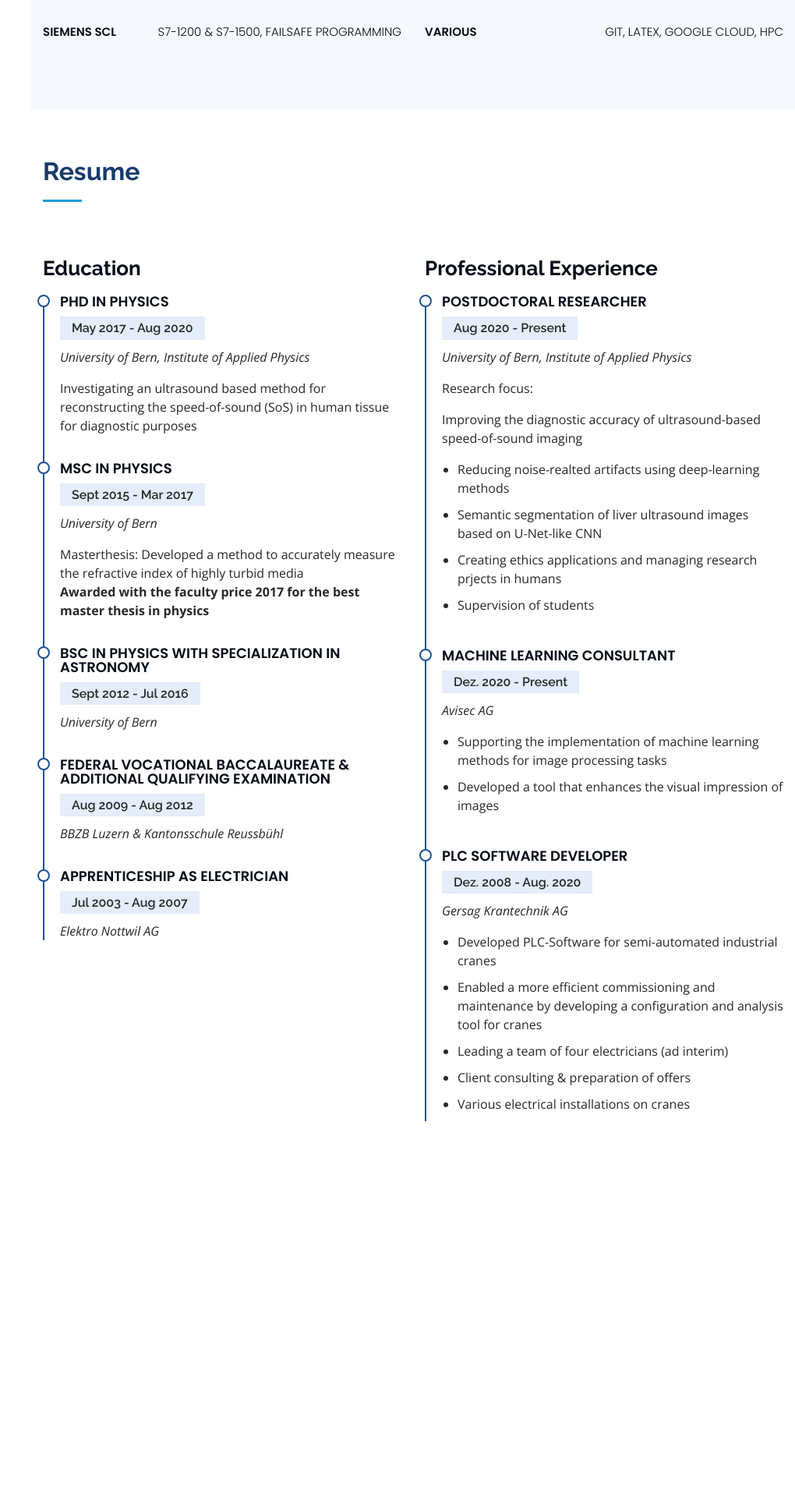
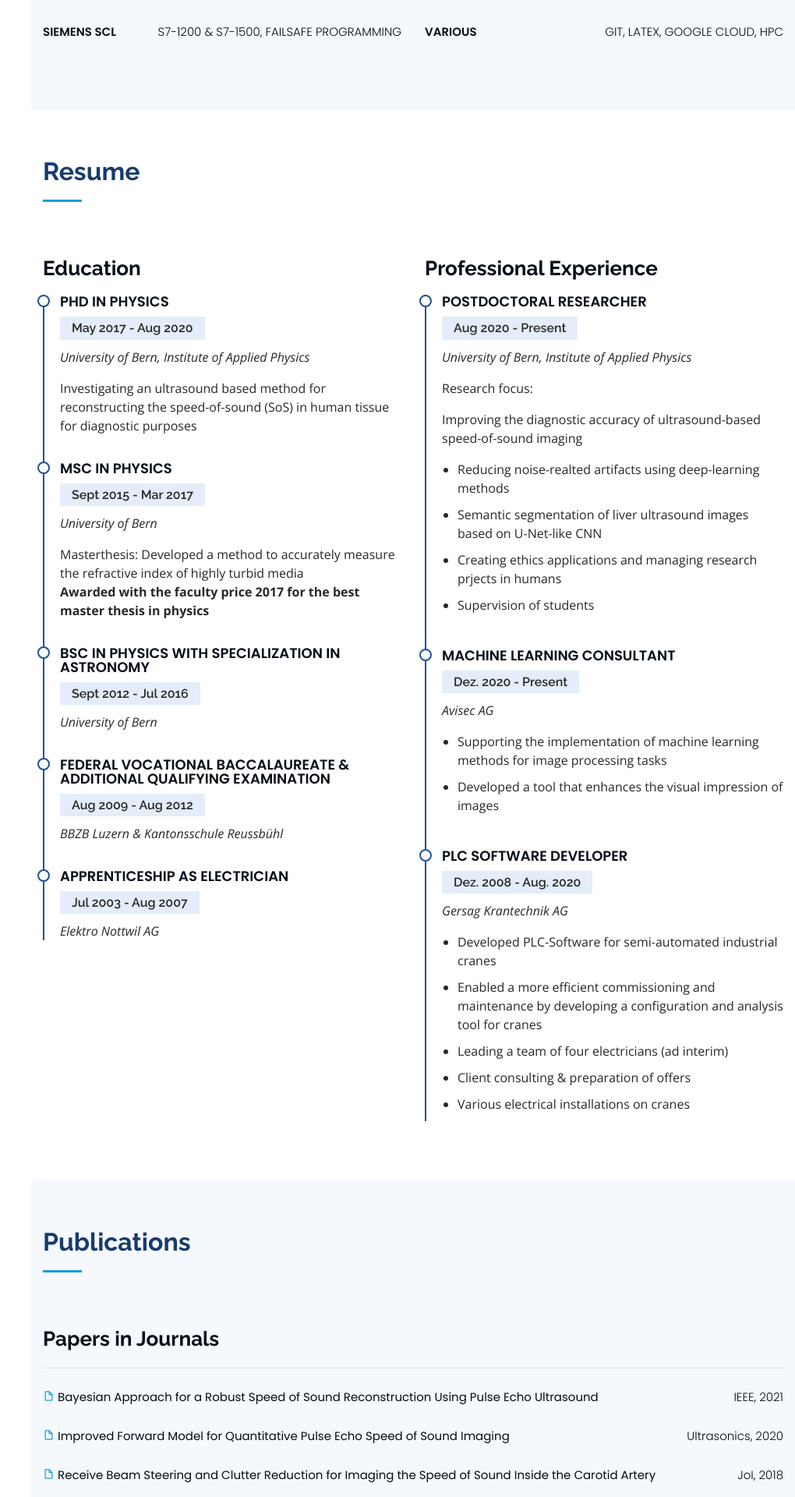
Before and after one commit to PatrickStaehli/portfolio_website, a Flask app: page / in a window 1280 px wide. Shown: the part 1647-3567 px from the top of the page at 78% size, without its empty margins (260-1280 px from the left). Before the commit the page ends 3085 px from the top, so only its background shows below. Run offline with Flask 2, Linux system fonts and the light colour scheme; some libraries are stand-ins or nearby versions.

Commit message:
Adds Publication sections
The publication section contains Papers and Theses. The publications are
in the static folder filses and can be accessed via api. For that reason,
a new route is addes to the main.py.

```diff
--- a/webapp/main.py
+++ b/webapp/main.py
@@ -1,5 +1,6 @@
-from flask import Flask, redirect, url_for, render_template, request, jsonify
+from flask import Flask, redirect, url_for, render_template, request, jsonify, send_from_directory
 import numpy as np
+import os
 
 app = Flask(__name__)
 app.config["TEMPLATES_AUTO_RELOAD"] = True
@@ -10,6 +11,20 @@ app.config['JSON_SORT_KEYS'] = False
 def home():
         return render_template("index.html")
 
+@app.route("/files", methods=['GET'])
+def get_thesis():
+    '''
+    Returns the bookings that are defined in the defined .csv file as json.
+    The filename is passed via the argument 'filename'
+    '''
+    print('Requesting file')
+    if 'filename' in request.args:
+        workingdir = os.path.abspath(os.getcwd())
+        filepath = workingdir + '/static/files/'
+        return send_from_directory(filepath, request.args['filename'])
+    else:
+        return 'File not found'
+
 @app.after_request
 def add_header(response):
     response.headers['Cache-Control'] = 'public, max-age=0'
--- a/webapp/static/assets/css/style.css
+++ b/webapp/static/assets/css/style.css
@@ -599,6 +599,61 @@ section {
   bottom: 0;
 }
 
+
+
+/*--------------------------------------------------------------
+# Publications
+--------------------------------------------------------------*/
+.publications .publication {
+  height: 50px;
+  display: block;
+  background: none;
+}
+
+.publications .publication-type {
+  font-size: 26px;
+  font-weight: 700;
+  margin-top: 20px;
+  margin-bottom: 20px;
+  color: #050d18;
+}
+
+.publications .publication .title {
+  padding: 10px 0;
+  margin: 0 0 6px 0;
+  display: block;
+  #font-weight: 600;
+  font-size: 15px;
+  font-family: "Poppins", sans-serif;
+  color: #050d18;
+  #float: right;
+}
+.publications .publication .title .rwd-break{
+	display: none;
+}
+
+.publications .publication .title .journal {
+  font-weight: 10;
+  font-style: normal;
+  float: right;
+}
+
+@media screen and (max-width: 768px){
+	.publications .publication .title {
+	  font-size: 10px;
+	}
+	.publications .publication .title .rwd-break{
+		display: block;
+	}
+	.publications .publication .title .journal {
+		font-weight: 10;
+		font-style: normal;
+		float: left;
+	}
+}
+
+
+
 /*--------------------------------------------------------------
 # Services
 --------------------------------------------------------------*/
--- a/webapp/templates/index.html
+++ b/webapp/templates/index.html
@@ -42,7 +42,7 @@
         <img src="static/assets/img/profile-img.jpg" alt="" class="img-fluid rounded-circle">
         <h1 class="text-light"><a href="index.html">Patrick Stähli</a></h1>
         <div class="social-links mt-3 text-center">
-          <a href="https://github.com/PatrickStaehli" class="github"><i class="bx bxl-github"></i></a>
+          <a href="https://github.com/PatrickStaehli" class="github" rel="noopener noreferrer" target="_blank" ><i class="bx bxl-github"></i></a>
           <a href="https://scholar.google.com/citations?user=DQBZZHwAAAAJ&hl=de&oi=sra" target="_blank" rel="noopener noreferrer" class="google-plus"><i class="bx bxl-skype"></i></a>
           <a href="https://www.linkedin.com/in/pstähli/" target="_blank" rel="noopener noreferrer" class="linkedin"><i class="bx bxl-linkedin"></i></a>
         </div>
@@ -53,7 +53,7 @@
           <li class="active"><a href="index.html"><i class="bx bx-home"></i> <span>Home</span></a></li>
           <li><a href="#about"><i class="bx bx-user"></i> <span>About</span></a></li>
           <li><a href="#resume"><i class="bx bx-file-blank"></i> <span>Resume</span></a></li>
-          <li><a href="#Publications"><i class="bx bx-book-content"></i> Publications</a></li>
+          <li><a href="#publications"><i class="bx bx-book-content"></i> Publications</a></li>
           <!-- <li><a href="#contact"><i class="bx bx-envelope"></i> Contact</a></li>-->
 
         </ul>
@@ -86,14 +86,7 @@
             <img src="static/assets/img/profile-img.jpg" class="img-fluid" alt="">
           </div>
           <div class="col-lg-9 pt-4 pt-lg-0 content" data-aos="fade-left">
-			<!--
-			<p class="font-italic">
-              Lorem ipsum dolor sit amet, consectetur adipiscing elit, sed do eiusmod tempor incididunt ut labore et dolore
-              magna aliqua.
-            </p>
-			<h3> Physicist </h3>
-			-->
-			<p>I'm Patrick and I'm a physicist working currently in a PostDoc position at the university of Bern. My passion is all about data and how to gain new insights from it. This is why I'm so excited about my research, which focuses on a method that extracts additional diagnositc information from clinical ultrasound systems. <br>			The crafting skills I gained in my apprenticeship as an electrician are not only useful for hammering a nail into the wall, but also for solving complex problems pragmatically.</p>
+			<p>I'm Patrick and I'm a physicist working currently in a PostDoc position at the university of Bern. My passion is all about data and how to gain new insights from it. This is why I'm so excited about my research, which focuses on a method that extracts additional diagnositc information from clinical ultrasound systems. <br>			The crafting skills I gained in my apprenticeship as an electrician are not only useful for hammering a nail into the wall, but also for pragmatically solving complex problems.</p>
 			<hr>
             <div class="row">
               <div class="col-lg-6">
@@ -115,53 +108,6 @@
       </div>
     </section><!-- End About Section -->
 
-    <!-- ======= Facts Section =======
-    <section id="facts" class="facts">
-      <div class="container">
-
-        <div class="section-title">
-          <h2>Facts</h2>
-          <p>Magnam dolores commodi suscipit. Necessitatibus eius consequatur ex aliquid fuga eum quidem. Sit sint consectetur velit. Quisquam quos quisquam cupiditate. Et nemo qui impedit suscipit alias ea. Quia fugiat sit in iste officiis commodi quidem hic quas.</p>
-        </div>
-
-        <div class="row no-gutters">
-          <div class="col-lg-3 col-md-6 d-md-flex align-items-md-stretch" data-aos="fade-up">
-            <div class="count-box">
-              <i><img class="manImg" src="static/assets/img/python.png" style="width: 50px; height: 50px"></img></i>
-              <span>Python</span>
-              <p><strong>Happy Clients</strong> consequuntur quae</p>
-            </div>
-          </div>
-
-          <div class="col-lg-3 col-md-6 d-md-flex align-items-md-stretch" data-aos="fade-up" data-aos-delay="100">
-            <div class="count-box">
-              <i class="icofont-document-folder"></i>
-              <span data-toggle="counter-up">521</span>
-              <p><strong>Projects</strong> adipisci atque cum quia aut</p>
-            </div>
-          </div>
-
-          <div class="col-lg-3 col-md-6 d-md-flex align-items-md-stretch" data-aos="fade-up" data-aos-delay="200">
-            <div class="count-box">
-              <i class="icofont-live-support"></i>
-              <span data-toggle="counter-up">1,463</span>
-              <p><strong>Hours Of Support</strong> aut commodi quaerat</p>
-            </div>
-          </div>
-
-          <div class="col-lg-3 col-md-6 d-md-flex align-items-md-stretch" data-aos="fade-up" data-aos-delay="300">
-            <div class="count-box">
-              <i class="icofont-users-alt-5"></i>
-              <span data-toggle="counter-up">15</span>
-              <p><strong>Hard Workers</strong> rerum asperiores dolor</p>
-            </div>
-          </div>
-
-        </div>
-
-      </div>
-    </section><!-- End Facts Section -->
-
     <!-- ======= Skills Section ======= -->
     <section id="skills" class="skills section-bg">
       <div class="container">
@@ -178,16 +124,10 @@
 
             <div class="progress">
               <span class="skill">Matlab <i class="subskill"> Signal processing, algorithm development, c++ mex API </i></span>
-              <!--<div class="progress-bar-wrap">
-                <div class="progress-bar" role="progressbar" aria-valuenow="100" aria-valuemin="0" aria-valuemax="100"></div>
-              </div> -->
             </div>
 
             <div class="progress">
               <span class="skill">Python <i class="subskill"> numpy, matplotlib, opencv, TF, keras, flask </i></span>
-              <!--<div class="progress-bar-wrap">
-                <div class="progress-bar" role="progressbar" aria-valuenow="80" aria-valuemin="0" aria-valuemax="100"></div>
-              </div> -->
             </div>
 
 			<div class="progress">
@@ -220,7 +160,6 @@
 
         <div class="section-title">
           <h2>Resume</h2>
-          <!--<p>I started my professional career with an apprenticeship as an electrician, where I gained a lot of experience in customer-oriented work. I enjoyed the challenging work as a craftsman but also was very curious about the physics behnind electricity. Consequenty, I started my study in physics at the university of Bern, with a speciallisation in astronomy. </p>-->
         </div>
 
         <div class="row">
@@ -295,6 +234,97 @@
 
       </div>
     </section><!-- End Resume Section -->
+
+	<!-- ======= Publications Section ======= -->
+    <section id="publications" class="publications section-bg">
+      <div class="container">
+
+        <div class="section-title">
+          <h2>Publications</h2>
+        </div>
+
+        <div class="row">
+
+			<div class="col-lg-12" data-aos="fade-up">
+				<h3 class="publication-type">Papers in Journals</h3>
+				<hr>
+				<div class="publication">
+					<span class="title"><a href="/files?filename=Paper_Bayesian.pdf" rel="noopener noreferrer" target="_blank" ><i class="bx bx-file-blank"></i></a> Bayesian Approach for a Robust Speed of Sound Reconstruction Using Pulse Echo Ultrasound <br class="rwd-break"><i class="journal"> IEEE, 2021</i></span>
+				</div>
+				<div class="publication">
+					<span class="title"><a href="/files?filename=Paper_Improved_forward_model.pdf" rel="noopener noreferrer" target="_blank" ><i class="bx bx-file-blank"></i></a> Improved Forward Model for Quantitative Pulse Echo Speed of Sound Imaging <br class="rwd-break"> <i class="journal">Ultrasonics, 2020</i></span>
+				</div>
+				<div class="publication">
+					<span class="title"><a href="/files?filename=Paper_Receive_Beamsteering.pdf" rel="noopener noreferrer" target="_blank" ><i class="bx bx-file-blank"></i></a> Receive Beam Steering and Clutter Reduction for Imaging the Speed of Sound Inside the Carotid Artery <br class="rwd-break"><i class="journal"> JoI, 2018</i></span>
+				</div>
+
+			</div>
+
+			<div class="col-lg-12" data-aos="fade-up">
+				<h3 class="publication-type">Theses</h3>
+				<hr>
+				<div class="publication">
+					<span class="title"><a href="/files?filename=Thesis_PhD.pdf" rel="noopener noreferrer" target="_blank" ><i class="bx bx-file-blank"></i></a> Towards clinical speed-of-sound imaging based on pulse-echo ultrasound <br class="rwd-break"><i class="journal">PhD, 2020</i></span>
+				</div>
+				<div class="publication">
+					<span class="title"><a href="/files?filename=Thesis_Msc.pdf" rel="noopener noreferrer" target="_blank" ><i class="bx bx-file-blank"></i></a> Determining the refractive index of highly scattering media by means of imaging with an ellipsometric setup<br class="rwd-break"> <i class="journal">McS, 2017</i></span>
+				</div>
+			</div>
+
+        </div>
+
+      </div>
+    </section><!-- End Skills Section -->
+
+
+
+	<!-- ======= Facts Section =======
+    <section id="facts" class="facts">
+      <div class="container">
+
+        <div class="section-title">
+          <h2>Facts</h2>
+          <p>Magnam dolores commodi suscipit. Necessitatibus eius consequatur ex aliquid fuga eum quidem. Sit sint consectetur velit. Quisquam quos quisquam cupiditate. Et nemo qui impedit suscipit alias ea. Quia fugiat sit in iste officiis commodi quidem hic quas.</p>
+        </div>
+
+        <div class="row no-gutters">
+          <div class="col-lg-3 col-md-6 d-md-flex align-items-md-stretch" data-aos="fade-up">
+            <div class="count-box">
+              <i><img class="manImg" src="static/assets/img/python.png" style="width: 50px; height: 50px"></img></i>
+              <span>Python</span>
+              <p><strong>Happy Clients</strong> consequuntur quae</p>
+            </div>
+          </div>
+
+          <div class="col-lg-3 col-md-6 d-md-flex align-items-md-stretch" data-aos="fade-up" data-aos-delay="100">
+            <div class="count-box">
+              <i class="icofont-document-folder"></i>
+              <span data-toggle="counter-up">521</span>
+              <p><strong>Projects</strong> adipisci atque cum quia aut</p>
+            </div>
+          </div>
+
+          <div class="col-lg-3 col-md-6 d-md-flex align-items-md-stretch" data-aos="fade-up" data-aos-delay="200">
+            <div class="count-box">
+              <i class="icofont-live-support"></i>
+              <span data-toggle="counter-up">1,463</span>
+              <p><strong>Hours Of Support</strong> aut commodi quaerat</p>
+            </div>
+          </div>
+
+          <div class="col-lg-3 col-md-6 d-md-flex align-items-md-stretch" data-aos="fade-up" data-aos-delay="300">
+            <div class="count-box">
+              <i class="icofont-users-alt-5"></i>
+              <span data-toggle="counter-up">15</span>
+              <p><strong>Hard Workers</strong> rerum asperiores dolor</p>
+            </div>
+          </div>
+
+        </div>
+
+      </div>
+    </section><!-- End Facts Section -->
+
 
     <!-- ======= Portfolio Section =======
     <section id="portfolio" class="portfolio section-bg">
```
Also changed, not shown: 1 other file.
